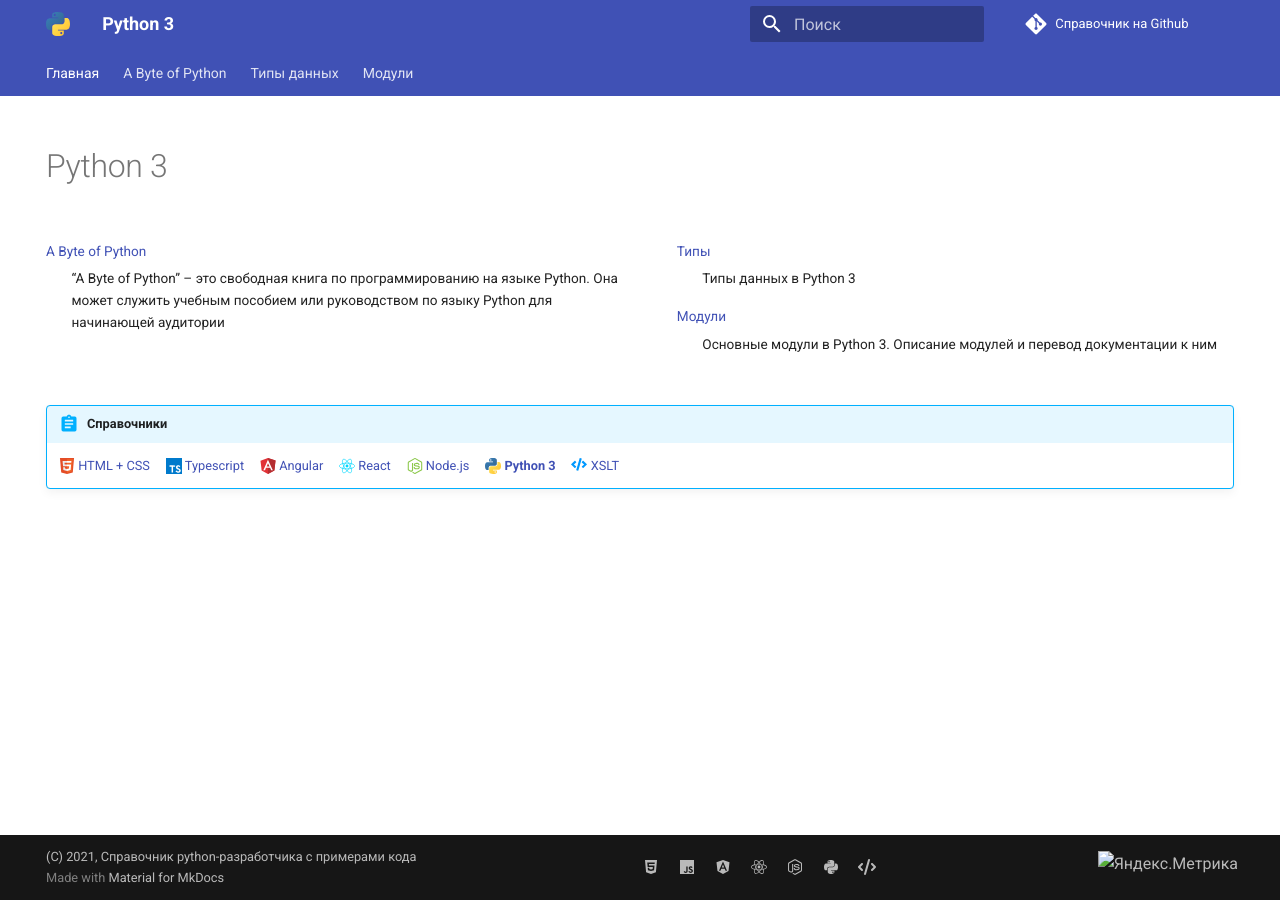
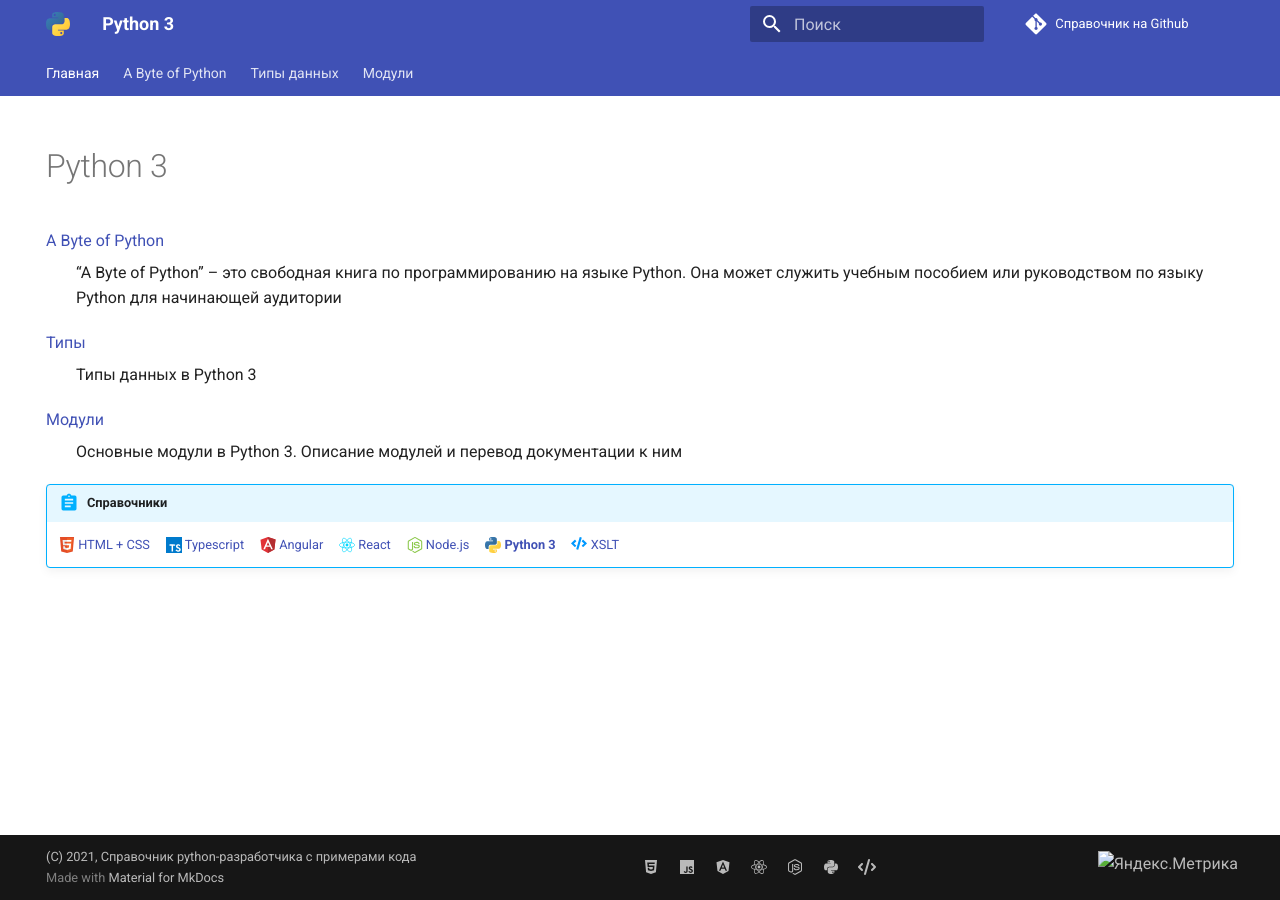
Before and after one commit to xsltdev/py3dev.ru, an MkDocs documentation site: the page built from docs/index.md, in a window 1280 px wide. Built offline with MkDocs 1.6.1 and Material for MkDocs 9.7.7, drawn with Linux system fonts in a browser that asks for light colours; comment, search, counter and statistics services are not loaded.

Commit message:
Update index.md

```diff
--- a/docs/index.md
+++ b/docs/index.md
@@ -7,26 +7,14 @@ hide:
 
 # Python 3
 
-<div class="layout layout2" markdown="1">
-
-<div class="cell" markdown="1">
-
 [A Byte of Python](/bop/)
 : “A Byte of Python” – это свободная книга по программированию на языке Python. Она может служить учебным пособием или руководством по языку Python для начинающей аудитории
-
-</div>
-
-<div class="cell" markdown="1">
 
 [Типы](types/index.md)
 : Типы данных в Python 3
 
 [Модули](modules/index.md)
 : Основные модули в Python 3. Описание модулей и перевод документации к ним
-
-</div>
-
-</div>
 
 !!!abstract "Справочники"
 
```
